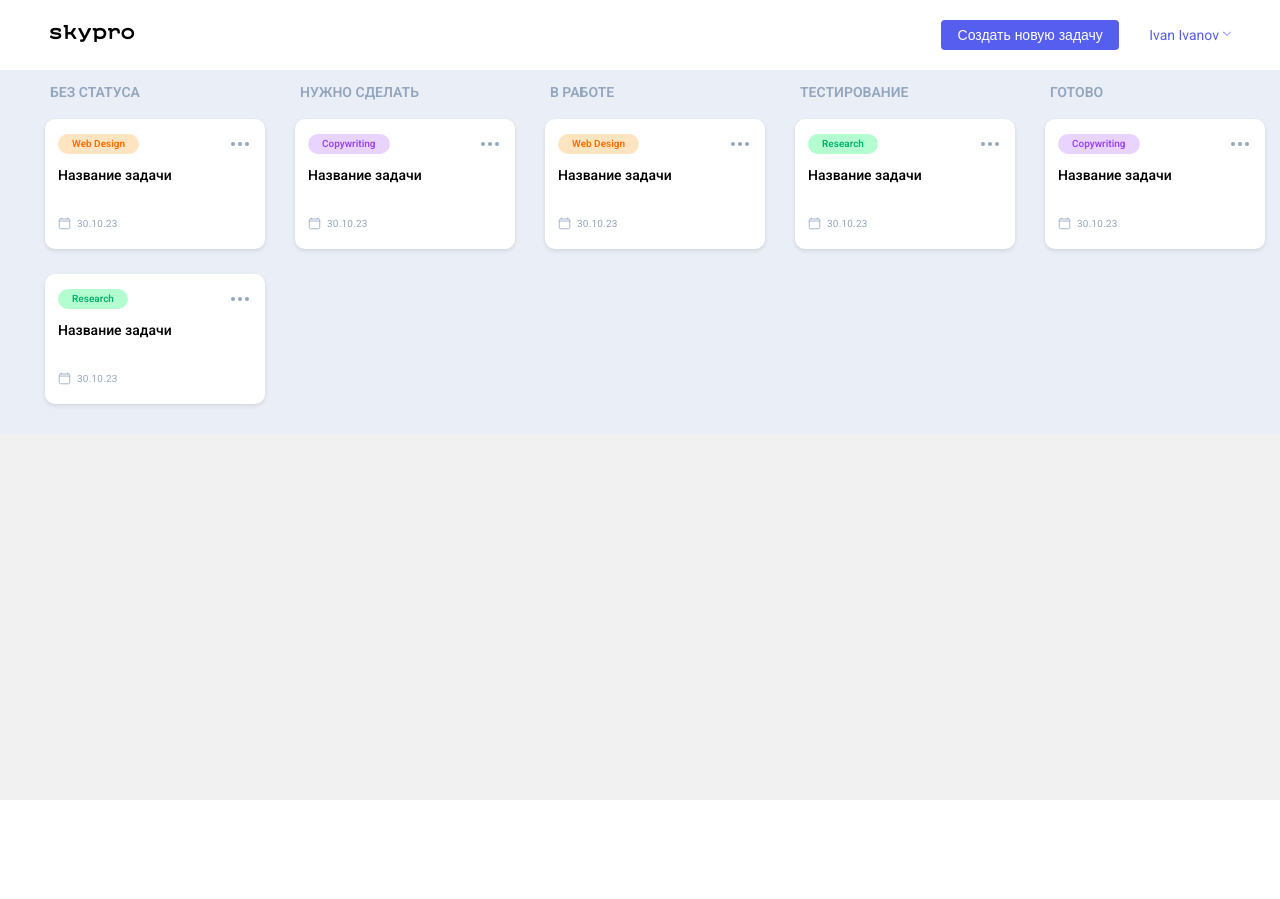
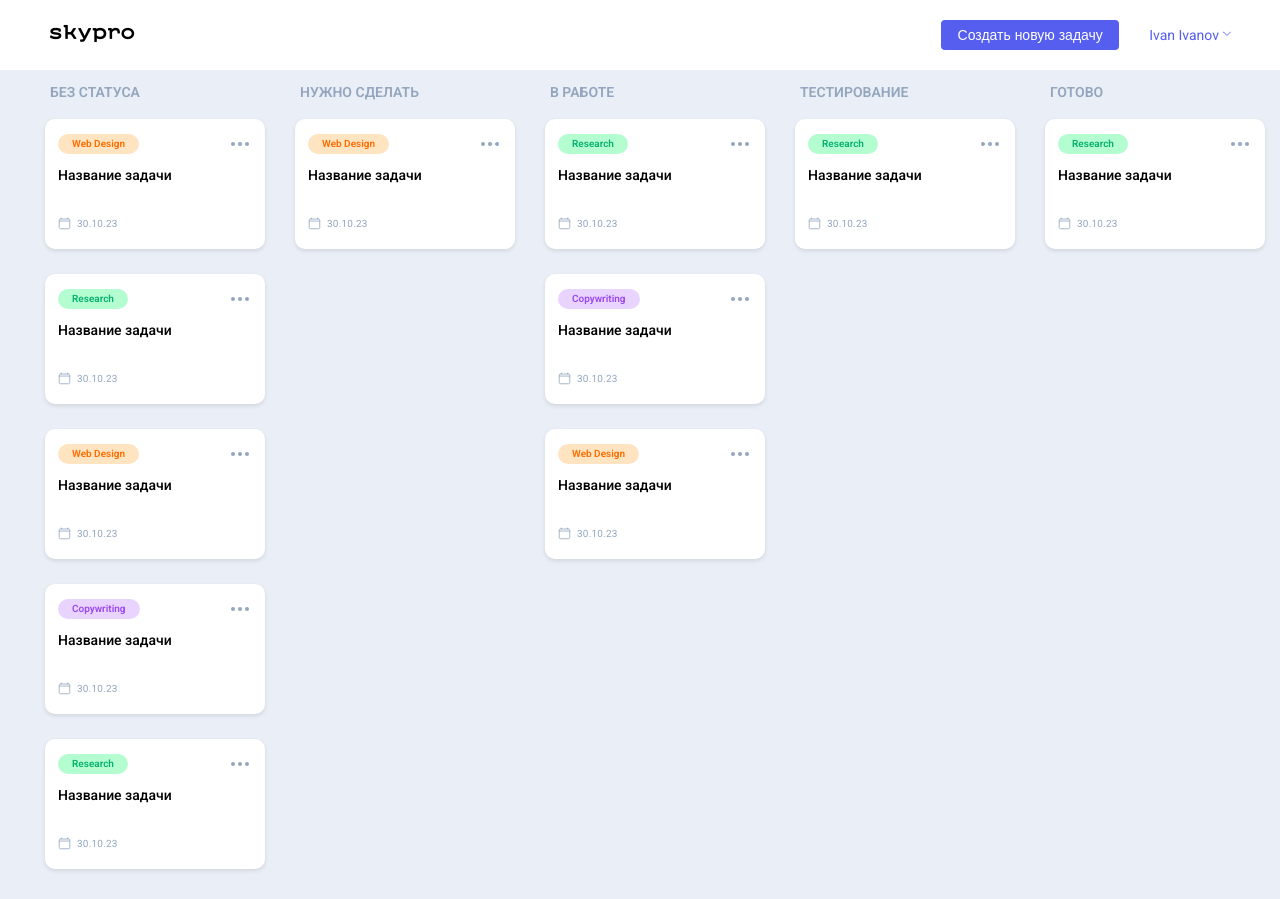
Before and after one commit to artem1v/skypro-kanban, a React (Vite) app: page / in a window 1280 px wide. Before the commit the page ends 800 px from the top, so only its background shows below. Built offline with nearby package versions, Linux system fonts and the light colour scheme.

Commit message:
That's kind of it.

```diff
--- a/src/components/Main/Card/Card.jsx
+++ b/src/components/Main/Card/Card.jsx
@@ -18,9 +18,9 @@ export default function Card({ title, topic, date, theme }) {
           </a>
         </div>
         <div className="card__content">
-          <a href="#" target="_blank">
+          <p href="#" target="_blank">
             <h3 className="card__title">{title}</h3>
-          </a>
+          </p>
           <div className="card__date">
             <svg xmlns="http://www.w3.org/2000/svg" width="13" height="13" viewBox="0 0 13 13" fill="none">
               <path d="M10.5625 2.03125H2.4375C1.7644 2.03125 1.21875 2.5769 1.21875 3.25V10.5625C1.21875 11.2356 1.7644 11.7812 2.4375 11.7812H10.5625C11.2356 11.7812 11.7812 11.2356 11.7812 10.5625V3.25C11.7812 2.5769 11.2356 2.03125 10.5625 2.03125Z" stroke="#94A6BE" strokeWidth="0.8" strokeLinejoin="round"/>
--- /dev/null
+++ b/src/components/Main/Column/Column.css
@@ -0,0 +1,6 @@
+.column__empty {
+  text-align: center;
+  padding: 20px;
+  color: #94A6BE;
+  font-size: 14px;
+}
--- a/src/components/Main/Column/Column.jsx
+++ b/src/components/Main/Column/Column.jsx
@@ -1,15 +1,20 @@
 import React from 'react';
 import Card from '../Card/Card';
+import './Column.css';
 
-
-export default function Column({ title, cards }) {
+export default function Column({ title, cards, isEmpty }) {
   return (
     <div className="column">
       <div className="column__title">
         <p>{title}</p>
       </div>
       <div className="cards">
-        {cards.map((card) => (
+        {isEmpty ? (
+          <div className="column__empty">
+            <p>Нет задач</p>
+          </div>
+        ) : (
+          cards.map((card) => (
             <Card
               key={card.id}
               title={card.title}
@@ -17,7 +22,8 @@ export default function Column({ title, cards }) {
               date={card.date}
               theme={card.theme}
             />
-        ))}
+          ))
+        )}
       </div>
     </div>
   );
--- a/src/components/Main/Main.jsx
+++ b/src/components/Main/Main.jsx
@@ -52,14 +52,18 @@ export default function Main() {
     <main className="main">
       <div className="container">
         <div className="main__columns-container">
-          {columnStatuses.map((status) => (
-            <div key={status} className="main__column-wrapper">
-              <Column
-                title={status}
-                cards={cards.filter(card => card.status === status)}
-              />
-            </div>
-          ))}
+          {columnStatuses.map((status) => {
+            const filteredCards = cards.filter(card => card.status === status);
+            return (
+              <div key={status} className="main__column-wrapper">
+                <Column
+                  title={status}
+                  cards={filteredCards}
+                  isEmpty={filteredCards.length === 0}
+                />
+              </div>
+            );
+          })}
         </div>
       </div>
     </main>
--- a/src/data.js
+++ b/src/data.js
@@ -1,8 +1,9 @@
 export const cardsData = [
+  // Без статуса
   {
     id: 1,
     topic: "Web Design",
-    title: "Название задачи",
+    title: "Название задачи ",
     date: "30.10.23",
     status: "Без статуса",
     theme: "orange"
@@ -10,41 +11,91 @@ export const cardsData = [
   {
     id: 2,
     topic: "Research",
-    title: "Название задачи",
+    title: "Название задачи ",
     date: "30.10.23",
     status: "Без статуса",
     theme: "green"
   },
   {
     id: 3,
+    topic: "Web Design",
+    title: "Название задачи ",
+    date: "30.10.23",
+    status: "Без статуса",
+    theme: "orange"
+  },
+
+  {
+    id: 4,
     topic: "Copywriting",
-    title: "Название задачи",
+    title: "Название задачи ",
     date: "30.10.23",
-    status: "Нужно сделать",
+    status: "Без статуса",
     theme: "purple"
   },
   {
-    id: 4,
+    id: 5,
+    topic: "Research",
+    title: "Название задачи ",
+    date: "30.10.23",
+    status: "Без статуса",
+    theme: "green"
+  },
+
+  // Нужно сделать
+  {
+    id: 6,
     topic: "Web Design",
-    title: "Название задачи",
+    title: "Название задачи ",
+    date: "30.10.23",
+    status: "Нужно сделать",
+    theme: "orange"
+  },
+
+  // В работе
+  {
+    id: 7,
+    topic: "Research",
+    title: "Название задачи ",
+    date: "30.10.23",
+    status: "В работе",
+    theme: "green"
+  },
+  {
+    id: 8,
+    topic: "Copywriting",
+    title: "Название задачи ",
+    date: "30.10.23",
+    status: "В работе",
+    theme: "purple"
+  },
+  {
+    id: 9,
+    topic: "Web Design",
+    title: "Название задачи ",
     date: "30.10.23",
     status: "В работе",
     theme: "orange"
   },
+
+  // Тестирование
   {
-    id: 5,
+    id: 10,
     topic: "Research",
-    title: "Название задачи",
+    title: "Название задачи ",
     date: "30.10.23",
     status: "Тестирование",
     theme: "green"
   },
+
+  // Готово
   {
-    id: 6,
-    topic: "Copywriting",
-    title: "Название задачи",
+    id: 11,
+    topic: "Research",
+    title: "Название задачи ",
     date: "30.10.23",
     status: "Готово",
-    theme: "purple"
+    theme: "green"
   }
+
 ];
```
Lines whose indentation alone changed are shown as unchanged.
